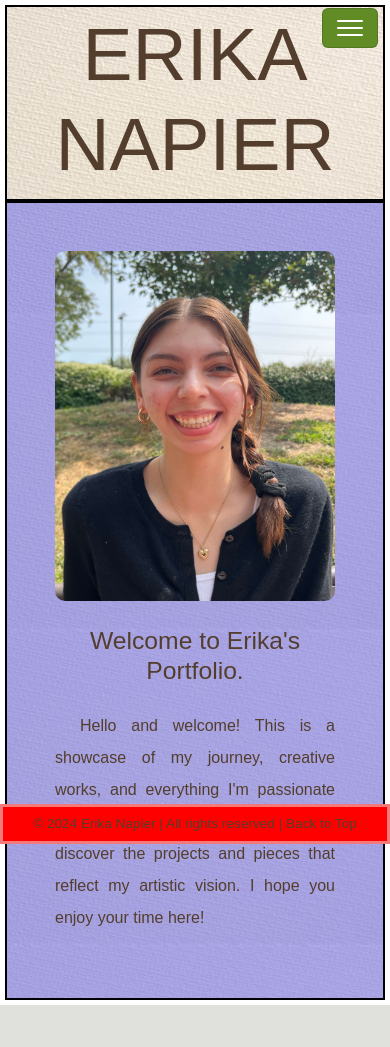
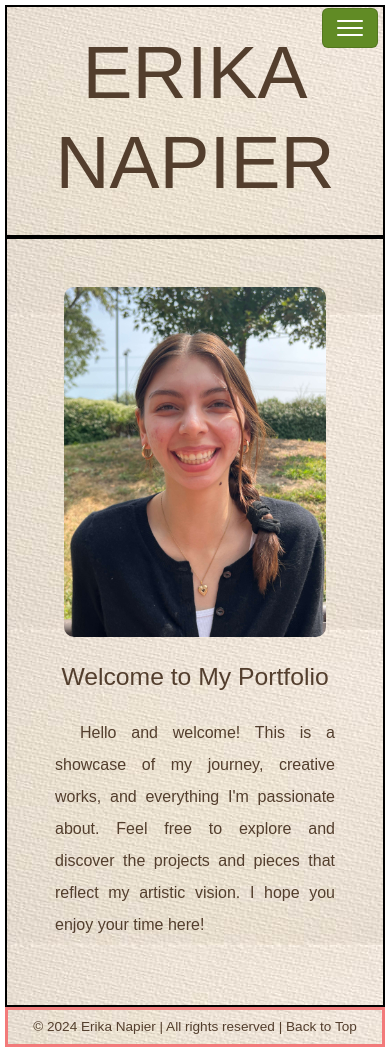
Before and after one commit to aKoolKev/Custom-Portfolio-Erika, a plain HTML site: page index.html in a window 390 px wide. Before the commit the page ends 1005 px from the top, so only its background shows below. Drawn offline with nearby package versions, Linux system fonts and the light colour scheme; a web font is replaced by a local one.

Commit message:
Adjusting home page style.

```diff
--- a/index.html
+++ b/index.html
@@ -93,7 +93,8 @@
                     <!-- IMAGE OF ERIKA -->
                     <img class="img-fluid home-page-img" src="images/Erika PFP.jpeg" alt="An image of Erika.">
 
-                    <h2> Welcome to Erika's Portfolio. </h2>
+                    <h2> Welcome to My Portfolio</h2>
+
                     <!-- Home page about section -->
                     <p id="home-page-para">
                         Hello and welcome! This is a showcase of my journey, creative works, and everything I'm passionate about.
@@ -104,7 +105,7 @@
             </div>
         </main>
 
-        <footer class="fixed-bottom">
+        <footer>
             <p> &copy; 2024 Erika Napier | All rights reserved <a href="#"> | Back to Top</a></p>
         </footer>
     </body>
--- a/styles.css
+++ b/styles.css
@@ -11,7 +11,7 @@
 
 header{
     /* background-color: rgba(255, 255, 0, 0.533); */
-    padding: 2px;
+    padding: 20px;
     border: 2px solid black;
 }
 body{
@@ -20,15 +20,14 @@ body{
     color: #533E2D;
     font-size: 16px;
     background-image: url('images/canvas-bg.jpeg');
-    background-attachment: fixed;   /* Keeps the image fixed when scrolling */
-    height: 100%;
+    background-attachment: fixed;
 }
 main{
-    background-color: rgba(121, 121, 235, 0.596);
+    /* background-color: rgba(121, 121, 235, 0.596); */
     border: 2px solid black;
 }
 footer{
-    background-color: rgb(255, 0, 0);
+    /* background-color: rgb(255, 0, 0); */
     border: 3px solid rgb(242, 122, 122);
     color: #533E2D;
     text-align: center;
@@ -70,8 +69,8 @@ footer a{
         }
 
         .home-page-img{
-            width: 350px;
-            height: 350px;
+            width: auto;
+            max-height: 350px;
             margin-bottom: 25px;
             padding: 0;
             border-radius: 10px;
```
